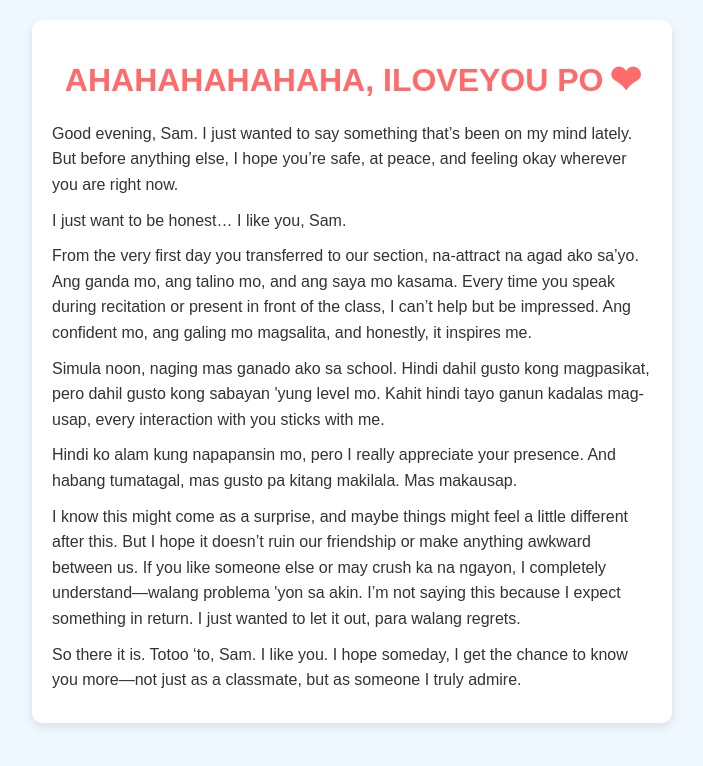
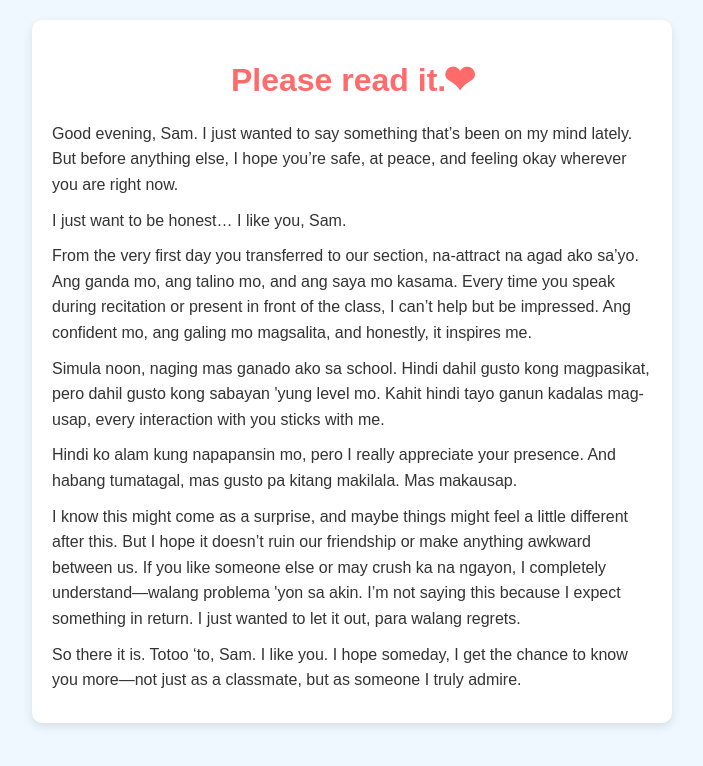
Before and after one commit to CodeByJas/codebyjas.github.io, a plain HTML site: page index.html in a window 1280 px wide. Shown: the whole page, without its empty margins (288-991 px from the left). Drawn offline with Linux system fonts and the light colour scheme.

Commit message:
Update index.html

```diff
--- a/index.html
+++ b/index.html
@@ -3,7 +3,7 @@
 <head>
     <meta charset="UTF-8">
     <meta name="viewport" content="width=device-width, initial-scale=1.0">
-    <title>i love Sam <3</title>
+    <title>ppt</title>
     <style>
         body {
             font-family: Arial, sans-serif;
@@ -54,7 +54,7 @@
 <body>
 
 <div class="container">
-    <h1>AHAHAHAHAHAHA, ILOVEYOU PO <span class="heart">❤</span></h1>
+    <h1>Please read it.<span class="heart">❤</span></h1>
     <p>Good evening, Sam. I just wanted to say something that’s been on my mind lately. But before anything else, I hope you’re safe, at peace, and feeling okay wherever you are right now.</p>
 
     <p>I just want to be honest… I like you, Sam.</p>
```
